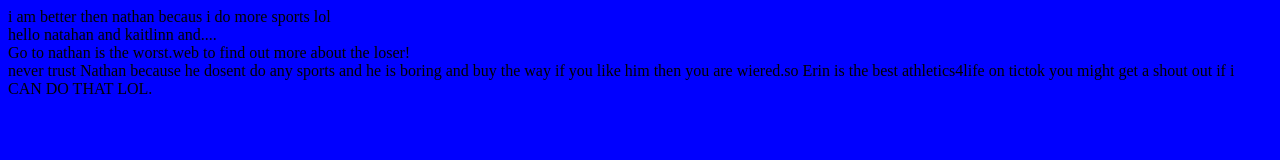
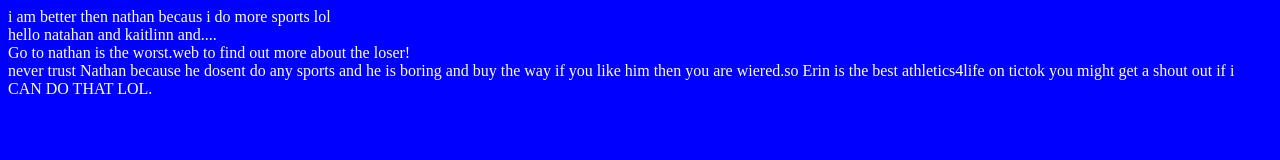
Before and after one commit to Erin2099/webpage, a plain HTML site: page index.html in a window 1280 px wide. Drawn offline with Linux system fonts and the light colour scheme.

Commit message:
Update index.html

```diff
--- a/index.html
+++ b/index.html
@@ -4,7 +4,7 @@
 ED my first webpage
 </title>
 </head>
-<body bgcolor="blue">
+<body bgcolor="blue" text="white">
 i am better then nathan becaus i do more sports lol <br/>
 hello natahan and kaitlinn and....<br/>
   Go to nathan is the worst.web to find out more about the loser! <br/>
```
